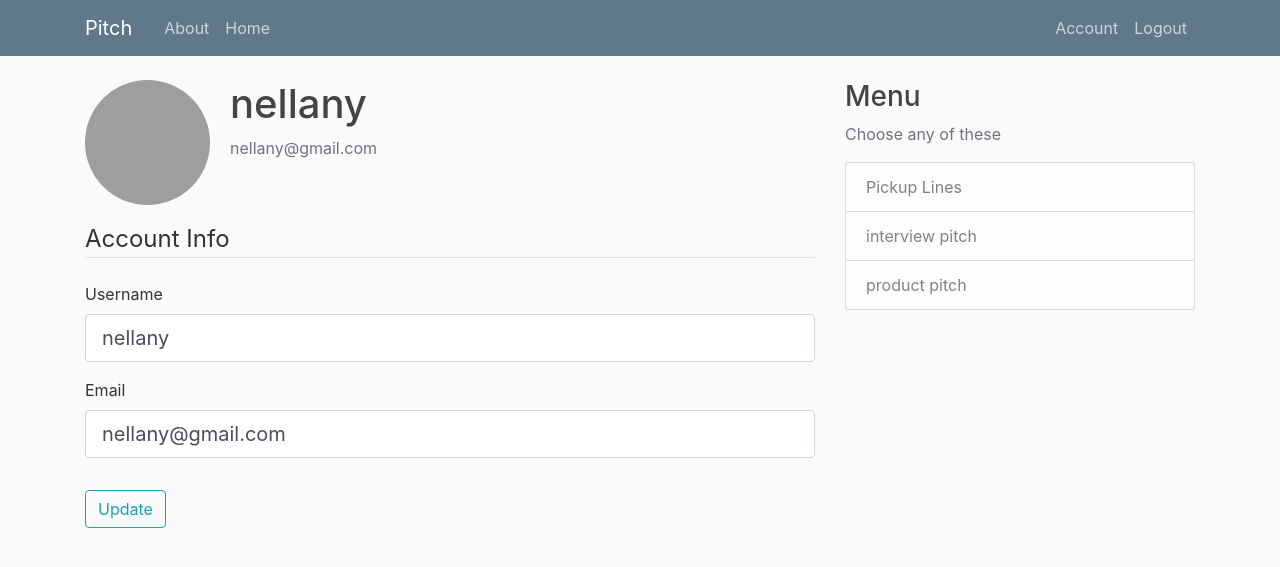
After one commit to umunadine/pitch, a Flask app: page /account in a window 1280 px wide. The commit adds this page. Shown: the top 567 px of the page. Run offline with Flask 2, Linux system fonts and the light colour scheme; a user stored in the database is signed in; some libraries are stand-ins or nearby versions; grey boxes are pictures that could not be loaded.

Commit message:
updating user profile

```diff
--- a/app/__init__.py
+++ b/app/__init__.py
@@ -10,6 +10,8 @@
 db = SQLAlchemy(app)
 bcrypt = Bcrypt(app)
 login_manager = LoginManager(app)
+login_manager.login_view='login'
+login_manager.login_message_category='info'
 
 
 from app import routes
--- a/app/forms.py
+++ b/app/forms.py
@@ -1,4 +1,5 @@
 from flask_wtf import FlaskForm
+from flask_login import current_user
 from wtforms import StringField, PasswordField, SubmitField, BooleanField
 from wtforms.validators import DataRequired, Length, Email, EqualTo,ValidationError
 from app.models import User
@@ -30,3 +31,25 @@
     password = PasswordField('Password', validators=[DataRequired()])
     remember = BooleanField('Remember Me')
     submit = SubmitField('Login')
+
+
+class UpdateAccountForm(FlaskForm):
+    username = StringField('Username',
+                           validators=[DataRequired(), Length(min=4, max=20)])
+    email = StringField('Email',
+                        validators=[DataRequired()])
+    submit = SubmitField('Update')
+
+    def validate_username(self,username):
+        if username.data != current_user.username:
+            user = User.query.filter_by(username=username.data).first()
+            if user:
+                raise ValidationError('Username already exists')
+
+
+
+    def validate_email(self,email):
+        if email.data != current_user.email:
+            user = User.query.filter_by(email=email.data).first()
+            if user:
+                raise ValidationError('Email already exists')
--- a/app/routes.py
+++ b/app/routes.py
@@ -1,8 +1,8 @@
-from flask import render_template, flash,url_for, redirect
+from flask import render_template, flash,url_for, redirect, request
 from app import app,db, bcrypt
-from app.forms import RegistrationForm,LoginForm
+from app.forms import RegistrationForm,LoginForm,UpdateAccountForm
 from app.models import User,Post
-from flask_login import login_user,current_user,logout_user
+from flask_login import login_user,current_user,logout_user,login_required
 
 posts = [
     {
@@ -51,7 +51,8 @@
         user = User.query.filter_by(email=form.email.data).first()
         if user and bcrypt.check_password_hash(user.password,form.password.data):
             login_user(user, remember= form.remember.data)
-            return redirect(url_for('home'))
+            next_page = request.args.get('next')
+            return redirect(next_page) if next_page else redirect(url_for('home'))
         else :
              flash('Login Unsuccessful. Please check username and password', 'danger')
     return render_template('login.html', title='Login', form=form)
@@ -60,3 +61,20 @@
 def logout():
     logout_user()
     return redirect(url_for('home'))
+
+
+@app.route("/account",methods=['GET', 'POST'])
+@login_required
+def account():
+    form = UpdateAccountForm()
+    if form.validate_on_submit():
+        current_user.username = form.username.data
+        current_user.email = form.email.data
+        db.session.commit()
+        flash('Succcessfully updated','success')
+        return redirect(url_for('account'))
+    elif request.method == 'GET':
+        form.username.data = current_user.username
+        form.email.data = current_user.email
+    image_file= url_for('static',filename='profile_pics/'+ current_user.image_file)
+    return render_template('account.html', title='account', image_file = image_file, form=form)
--- a/app/templates/about.html
+++ b/app/templates/about.html
@@ -1,5 +1,3 @@
-
-
 <p style="margin: 250px 0;"></p>
 {% extends "layout.html" %}
 
--- /dev/null
+++ b/app/templates/account.html
@@ -0,0 +1,49 @@
+{% extends "layout.html" %}
+{% block content %}
+    <div class="content-section">
+      <div class="media">
+        <img class="rounded-circle account-img" src="{{ image_file }}">
+        <div class="media-body">
+          <h2 class="account-heading">{{ current_user.username }}</h2>
+          <p class="text-secondary">{{ current_user.email }}</p>
+        </div>
+      </div>
+        <form method="POST" action="" enctype="multipart/form-data">
+            {{ form.hidden_tag() }}
+            <fieldset class="form-group">
+                <legend class="border-bottom mb-4">Account Info</legend>
+                <div class="form-group">
+                    {{ form.username.label(class="form-control-label") }}
+
+                    {% if form.username.errors %}
+                        {{ form.username(class="form-control form-control-lg is-invalid") }}
+                        <div class="invalid-feedback">
+                            {% for error in form.username.errors %}
+                                <span>{{ error }}</span>
+                            {% endfor %}
+                        </div>
+                    {% else %}
+                        {{ form.username(class="form-control form-control-lg") }}
+                    {% endif %}
+                </div>
+                <div class="form-group">
+                    {{ form.email.label(class="form-control-label") }}
+                    {% if form.email.errors %}
+                        {{ form.email(class="form-control form-control-lg is-invalid") }}
+                        <div class="invalid-feedback">
+                            {% for error in form.email.errors %}
+                                <span>{{ error }}</span>
+                            {% endfor %}
+                        </div>
+                    {% else %}
+                        {{ form.email(class="form-control form-control-lg") }}
+                    {% endif %}
+                </div>
+
+            </fieldset>
+            <div class="form-group">
+                {{ form.submit(class="btn btn-outline-info") }}
+            </div>
+        </form>
+    </div>
+{% endblock content %}
--- a/app/templates/layout.html
+++ b/app/templates/layout.html
@@ -31,6 +31,7 @@
             </div>
             <div class="navbar-nav">
               {% if current_user.is_authenticated %}
+              <a class="nav-item nav-link" href="{{ url_for('account') }}">Account</a>
               <a class="nav-item nav-link" href="{{ url_for('logout') }}">Logout</a>
               {% else %}
               <a class="nav-item nav-link" href="/login">Login</a>
```
Also changed, not shown: app/site.db, app/static/profile_pics/default.jpeg (added).
